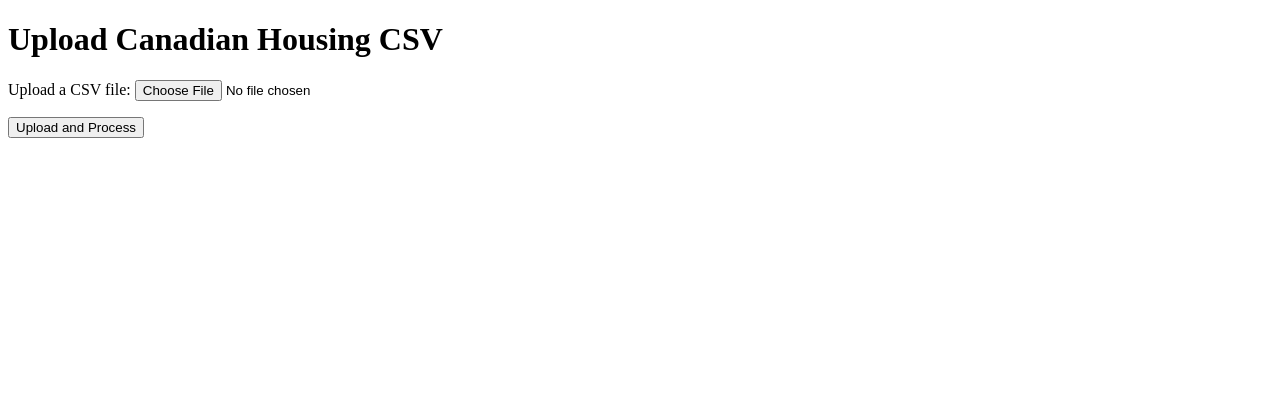
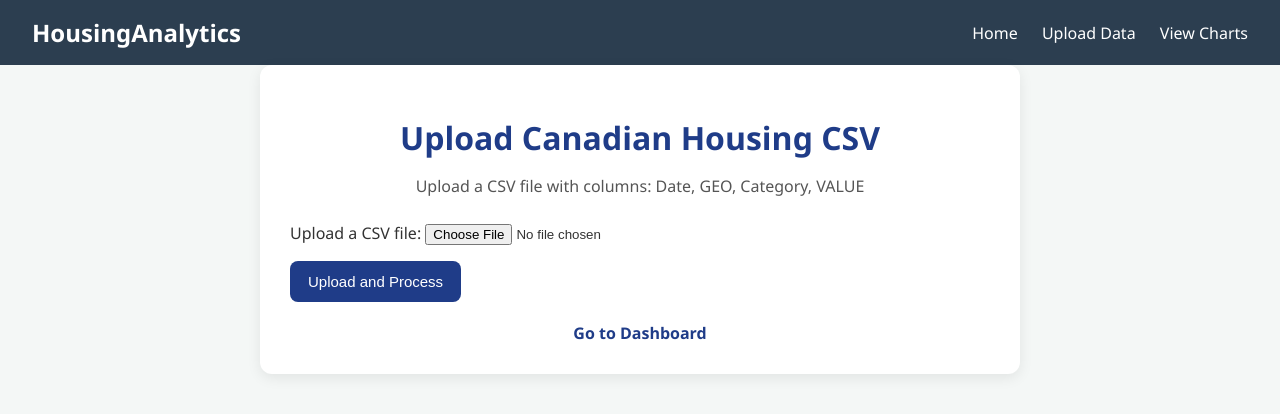
Before and after one commit to HitanshuBhatt/Canadian-housing-price-index, a Django app: page /upload/ in a window 1280 px wide. Shown: the top 414 px of the page. Run offline with Django 5.2, Linux system fonts and the light colour scheme.

Commit message:
Added comments and fixed dashboard link rediraction

```diff
--- a/housing_project/dashboard/templates/dashboard/upload.html
+++ b/housing_project/dashboard/templates/dashboard/upload.html
@@ -2,18 +2,145 @@
 <html>
 <head>
     <title>Upload Housing Data</title>
+    <style>
+        /* Main page styling */
+        body {
+            font-family: 'Segoe UI', Tahoma, Geneva, Verdana, sans-serif;
+            margin: 0;
+            background-color: #f4f7f6;
+            color: #333;
+        }
+
+        /* Navigation Header */
+        nav {
+            background: #2c3e50;
+            padding: 1rem 2rem;
+            display: flex;
+            justify-content: space-between;
+            align-items: center;
+            color: white;
+        }
+
+        /* Navigation links */
+        nav a {
+            color: white;
+            text-decoration: none;
+            margin-left: 20px;
+            font-weight: 500;
+        }
+
+        /* Navigation hover effect */
+        nav a:hover {
+            color: #3498db;
+        }
+
+        /* Main upload box */
+        .container {
+            max-width: 700px;
+            margin: auto;
+            background: white;
+            padding: 30px;
+            border-radius: 12px;
+            box-shadow: 0 4px 14px rgba(0, 0, 0, 0.08);
+        }
+
+        /* Main heading */
+        h1 {
+            text-align: center;
+            color: #1f3c88;
+            margin-bottom: 10px;
+        }
+
+        /* Information text below heading */
+        p.info {
+            text-align: center;
+            color: #555;
+            margin-bottom: 25px;
+        }
+
+        /* Success message styling */
+        .success {
+            color: green;
+            font-weight: bold;
+            margin-bottom: 15px;
+            text-align: center;
+        }
+
+        /* Error message styling */
+        .error {
+            color: #b00020;
+            font-weight: bold;
+            margin-bottom: 15px;
+            text-align: center;
+        }
+
+        /* Upload button styling */
+        button {
+            background: #1f3c88;
+            color: white;
+            border: none;
+            padding: 12px 18px;
+            border-radius: 8px;
+            cursor: pointer;
+            font-size: 15px;
+        }
+
+        /* Upload button hover effect */
+        button:hover {
+            background: #162d66;
+        }
+
+        /* Bottom link container */
+        .link-box {
+            text-align: center;
+            margin-top: 20px;
+        }
+
+        /* Bottom link styling */
+        .link-box a {
+            text-decoration: none;
+            color: #1f3c88;
+            font-weight: bold;
+        }
+    </style>
 </head>
 <body>
+    <!-- Navigation bar -->
+    <nav>
+        <div style="font-size: 1.5rem; font-weight: bold;">HousingAnalytics</div>
+        <div>
+            <a href="{% url 'home' %}">Home</a>
+            <a href="{% url 'upload_csv' %}">Upload Data</a>
+            <a href="{% url 'charts' %}">View Charts</a>
+        </div>
+    </nav>
+
+    <!-- Main upload section -->
+    <div class="container">
         <h1>Upload Canadian Housing CSV</h1>
+        <p class="info">Upload a CSV file with columns: Date, GEO, Category, VALUE</p>
 
+        <!-- Show success message after upload -->
         {% if success %}
-        <p style="color: green;">Data uploaded successfully!</p>
+            <p class="success">Data uploaded successfully.</p>
         {% endif %}
 
+        <!-- Show error message if upload fails -->
+        {% if error_message %}
+            <p class="error">{{ error_message }}</p>
+        {% endif %}
+
+        <!-- CSV upload form -->
         <form method="post" enctype="multipart/form-data">
             {% csrf_token %}
             {{ form.as_p }}
             <button type="submit">Upload and Process</button>
         </form>
+
+        <!-- Link back to dashboard -->
+        <div class="link-box">
+            <a href="{% url 'home' %}">Go to Dashboard</a>
+        </div>
+    </div>
 </body>
 </html>
```
Lines whose indentation alone changed are shown as unchanged.
